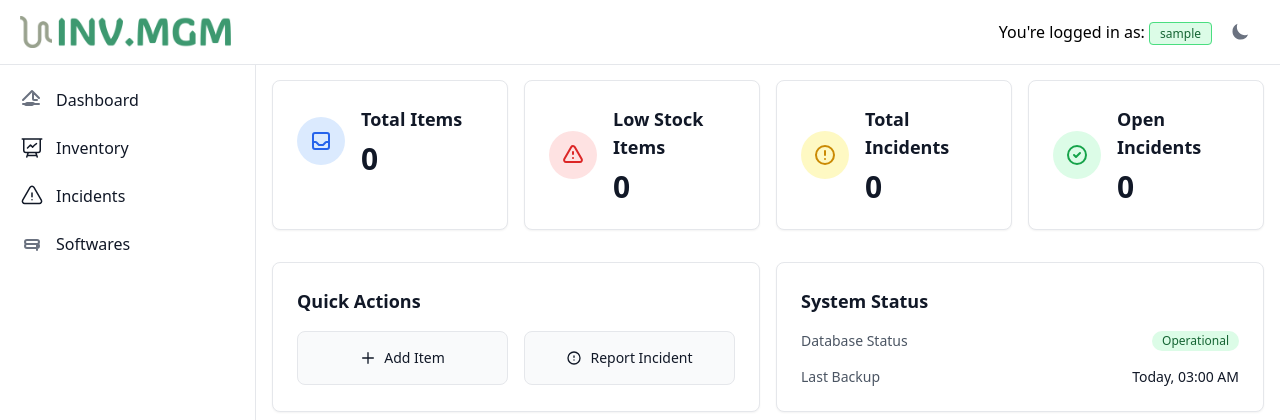
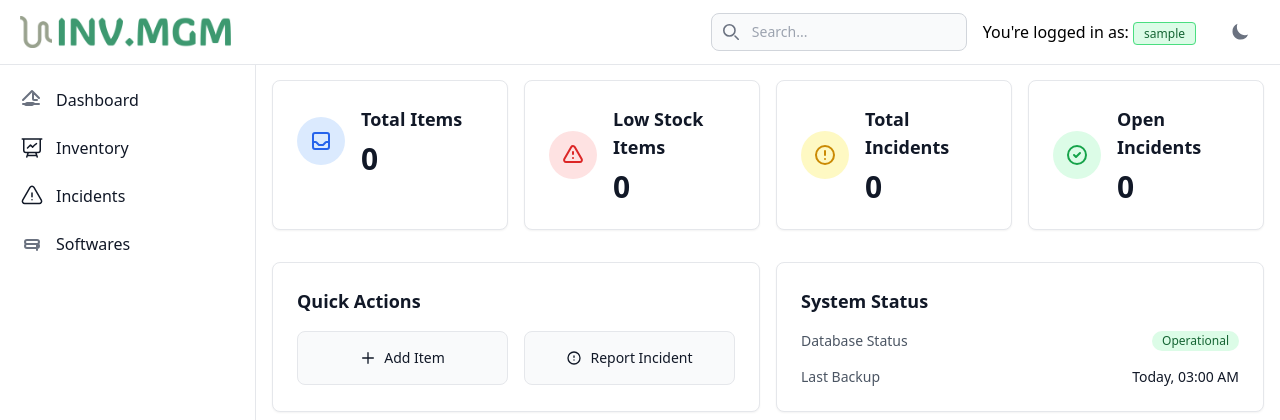
Before and after one commit to diegorbb/django-inventory-mgm, a Django app: page / in a window 1280 px wide. Shown: the top 420 px of the page. Run offline with Django 5.2, Linux system fonts and the light colour scheme; the visitor is signed in with stand-in values (Sample User, id 1); data that the repository does not hold is empty; some libraries are stand-ins or nearby versions.

Commit message:
navbar edit

```diff
--- a/inventory/templates/navbar.html
+++ b/inventory/templates/navbar.html
@@ -10,7 +10,15 @@
                         <img src="{% static 'images/logo-invmgm.png' %}" class="h-8 me-3" alt="logo" />
                     </a>
                 </div>
-                <div class="flex items-center">
+                <div class="flex items-center space-x-4">
+                    <form method="GET" action="" class="relative w-64">
+                        <input type="text" name="q" class="block w-full p-2 pl-10 text-sm text-gray-900 border border-gray-300 rounded-lg bg-gray-50 focus:ring-blue-500 focus:border-blue-500 dark:bg-gray-700 dark:border-gray-600 dark:placeholder-gray-400 dark:text-white dark:focus:ring-blue-500 dark:focus:border-blue-500" placeholder="Search...">
+                        <button type="submit" class="absolute inset-y-0 left-0 flex items-center pl-3">
+                            <svg class="w-4 h-4 text-gray-500 dark:text-gray-400" aria-hidden="true" xmlns="http://www.w3.org/2000/svg" fill="none" viewBox="0 0 20 20">
+                                <path stroke="currentColor" stroke-linecap="round" stroke-linejoin="round" stroke-width="2" d="m19 19-4-4m0-7A7 7 0 1 1 1 8a7 7 0 0 1 14 0Z"/>
+                            </svg>
+                        </button>
+                    </form>
                     <div class="font-medium dark:text-white">
                         <div>
                             You're logged in as:
@@ -44,22 +52,6 @@
 </div>
 
 <script>
-document.getElementById('theme-toggle').addEventListener('click', function () {
-    const darkIcon = document.getElementById('dark-icon');
-    const lightIcon = document.getElementById('light-icon');
-
-    if (document.documentElement.classList.contains('dark')) {
-        document.documentElement.classList.remove('dark');
-        darkIcon.classList.remove('hidden');
-        lightIcon.classList.add('hidden');
-        localStorage.theme = 'light';
-    } else {
-        document.documentElement.classList.add('dark');
-        darkIcon.classList.add('hidden');
-        lightIcon.classList.remove('hidden');
-        localStorage.theme = 'dark';
-    }
-});
 
 // Set initial icon state
 const darkIcon = document.getElementById('dark-icon');
```
